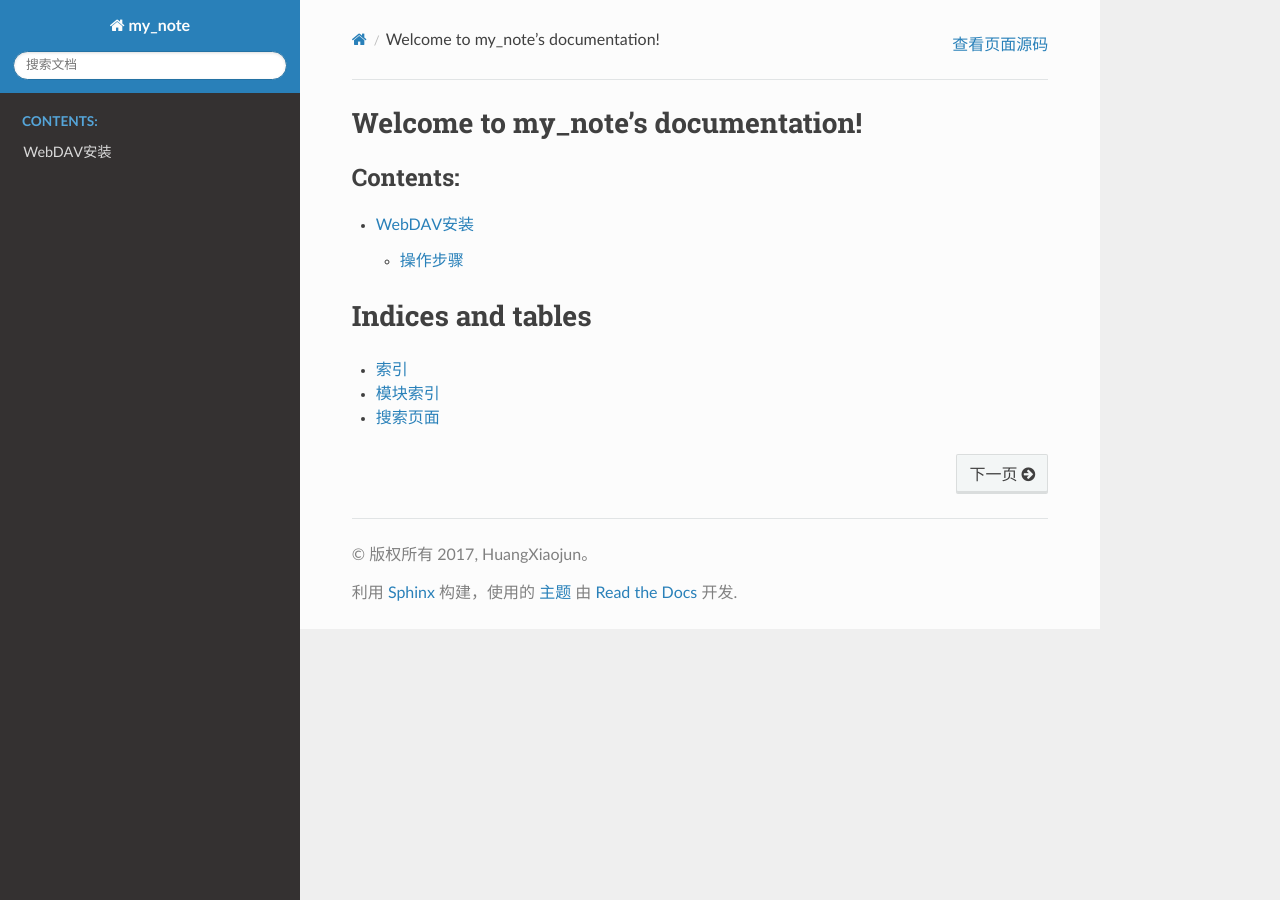
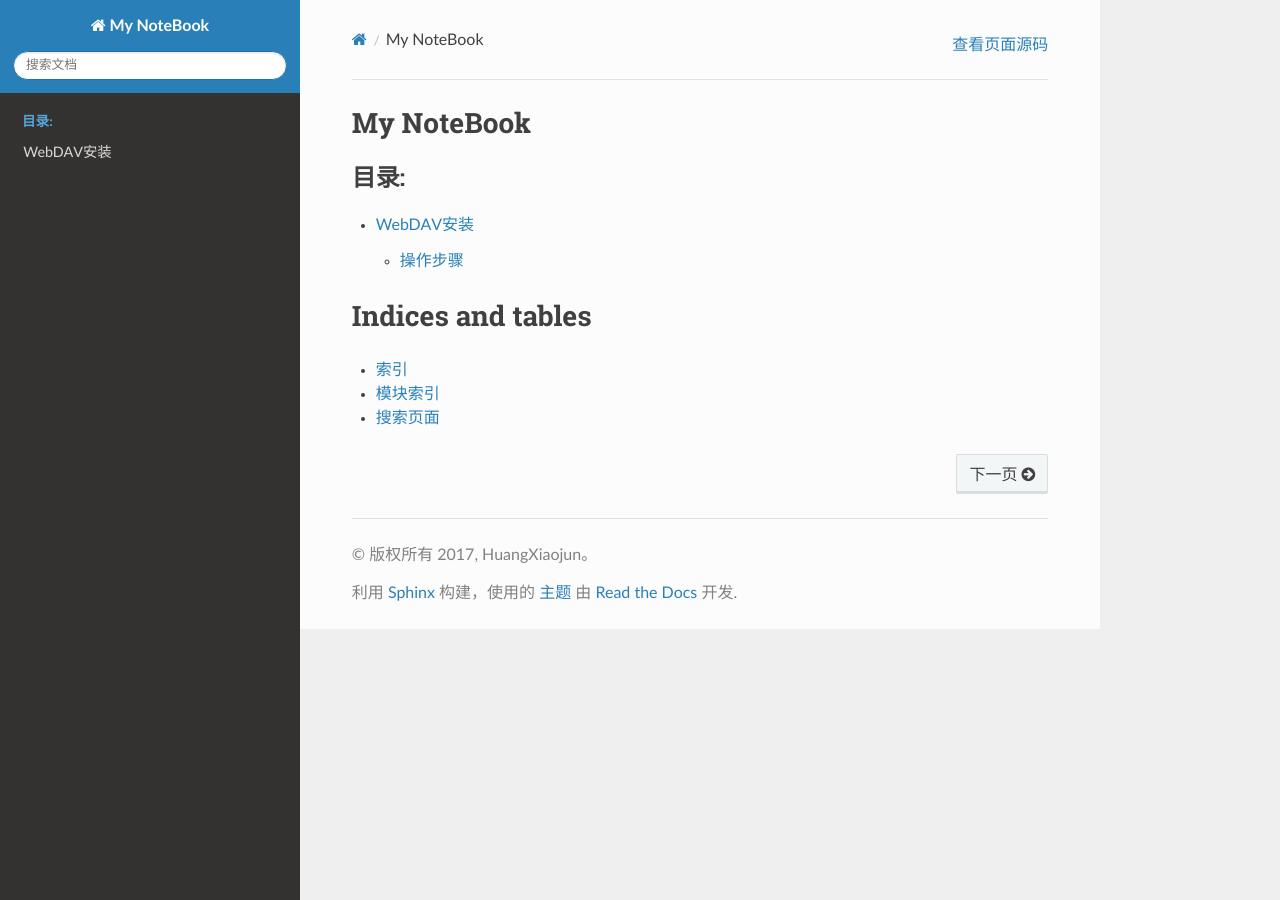
Before and after one commit to ywyt738/my_note, a Sphinx documentation site: the page built from source/index.rst, in a window 1280 px wide. Built offline with Sphinx 7.4.7 and the Read the Docs theme 2.0.0, drawn with Linux system fonts in a browser that asks for light colours.

Commit message:
调整格式 修订webdav内容

```diff
--- a/source/conf.py
+++ b/source/conf.py
@@ -46,7 +46,7 @@ source_suffix = '.rst'
 master_doc = 'index'
 
 # General information about the project.
-project = 'my_note'
+project = 'My NoteBook'
 copyright = '2017, HuangXiaojun'
 author = 'HuangXiaojun'
 
--- a/source/index.rst
+++ b/source/index.rst
@@ -3,12 +3,12 @@
    You can adapt this file completely to your liking, but it should at least
    contain the root `toctree` directive.
 
-Welcome to my_note's documentation!
+My NoteBook
 ===================================
 
 .. toctree::
    :maxdepth: 2
-   :caption: Contents:
+   :caption: 目录:
 
    webdav_of_apache_installation
 
```
Also changed, not shown: source/webdav_of_apache_installation.rst (+5 -7 lines).
